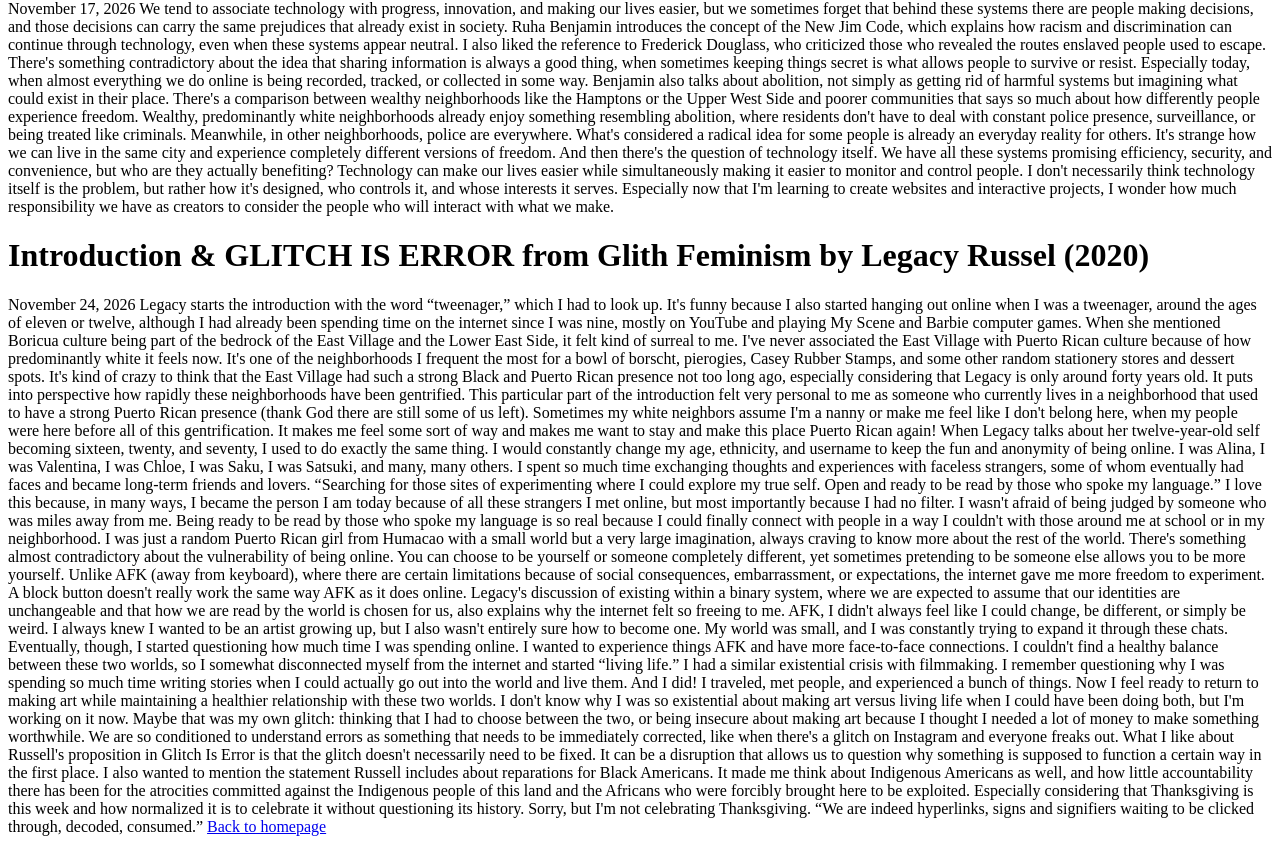
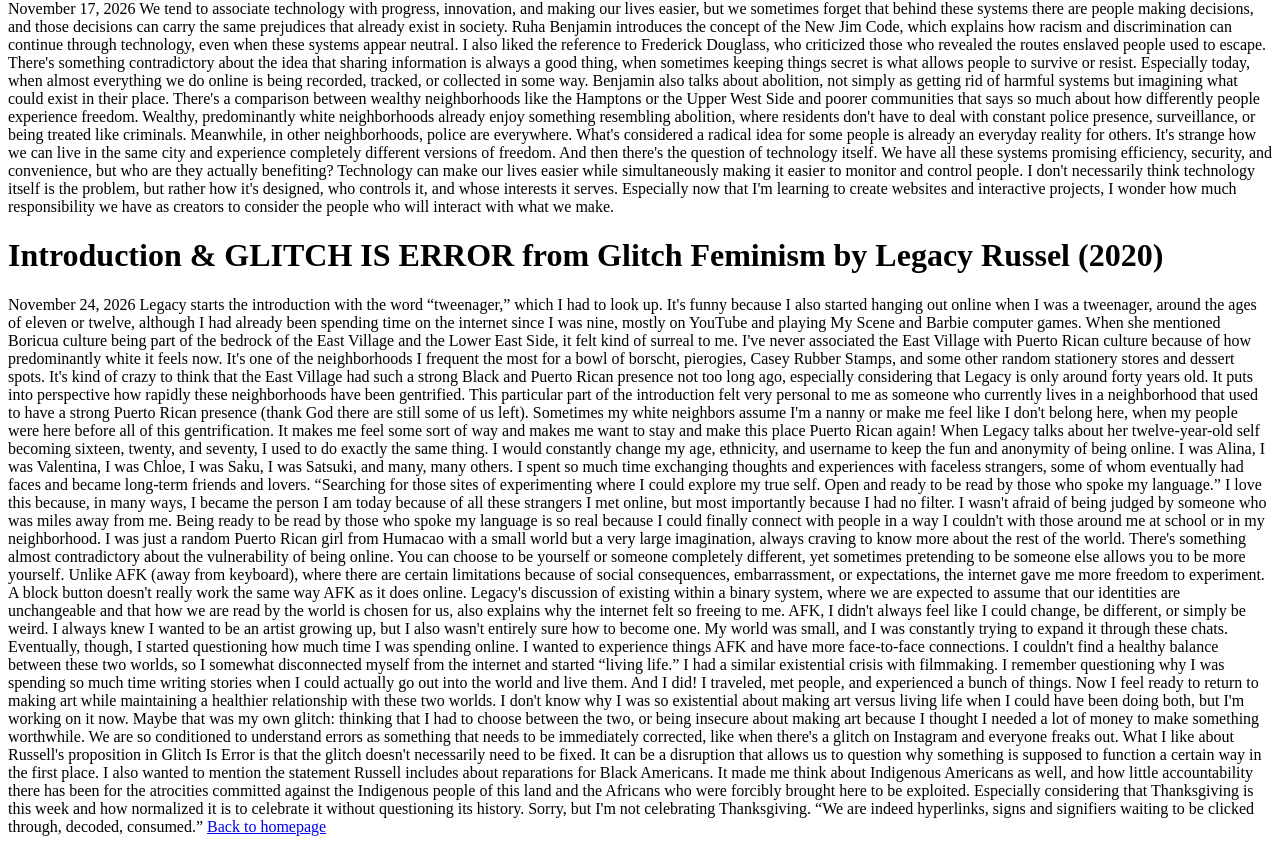
Before and after one commit to vertlapin/Emerging-Media-I, a plain HTML site: page blogposts.html in a window 1280 px wide. Shown: the part 2087-2931 px from the top of the page. Drawn offline with Linux system fonts and the light colour scheme.

Commit message:
Fix typo in title of Glitch Feminism section

```diff
--- a/blogposts.html
+++ b/blogposts.html
@@ -71,7 +71,7 @@ We tend to associate technology with progress, innovation, and making our lives
 Benjamin also talks about abolition, not simply as getting rid of harmful systems but imagining what could exist in their place. There's a comparison between wealthy neighborhoods like the Hamptons or the Upper West Side and poorer communities that says so much about how differently people experience freedom. Wealthy, predominantly white neighborhoods already enjoy something resembling abolition, where residents don't have to deal with constant police presence, surveillance, or being treated like criminals. Meanwhile, in other neighborhoods, police are everywhere. What's considered a radical idea for some people is already an everyday reality for others. It's strange how we can live in the same city and experience completely different versions of freedom.
 
 And then there's the question of technology itself. We have all these systems promising efficiency, security, and convenience, but who are they actually benefiting? Technology can make our lives easier while simultaneously making it easier to monitor and control people. I don't necessarily think technology itself is the problem, but rather how it's designed, who controls it, and whose interests it serves. Especially now that I'm learning to create websites and interactive projects, I wonder how much responsibility we have as creators to consider the people who will interact with what we make.
-<h1> Introduction & GLITCH IS ERROR from Glith Feminism by Legacy Russel (2020)</h1>
+<h1> Introduction & GLITCH IS ERROR from Glitch Feminism by Legacy Russel (2020)</h1>
 </p>November 24, 2026
 Legacy starts the introduction with the word “tweenager,” which I had to look up. It's funny because I also started hanging out online when I was a tweenager, around the ages of eleven or twelve, although I had already been spending time on the internet since I was nine, mostly on YouTube and playing My Scene and Barbie computer games.
 
```
